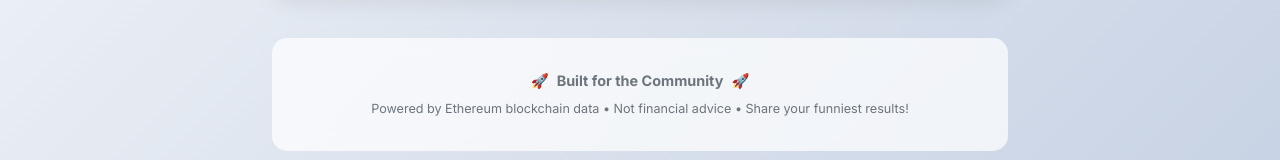
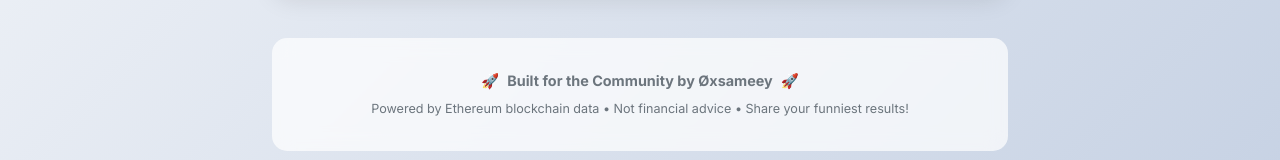
Before and after one commit to 0xsameey/wallet-personality, a website: page public/index.html in a window 1280 px wide. Shown: the part 455-615 px from the top of the page. Drawn offline with nearby package versions, Linux system fonts and the light colour scheme.

Commit message:
text change

```diff
--- a/public/index.html
+++ b/public/index.html
@@ -87,7 +87,7 @@
               class="d-flex align-items-center justify-content-center gap-2 mb-2"
             >
               <span>🚀</span>
-              <strong>Built for the Community</strong>
+              <strong>Built for the Community by Øxsameey </strong>
               <span>🚀</span>
             </div>
             <p class="mb-0 small">
```
Also changed, not shown: 2 other files.
